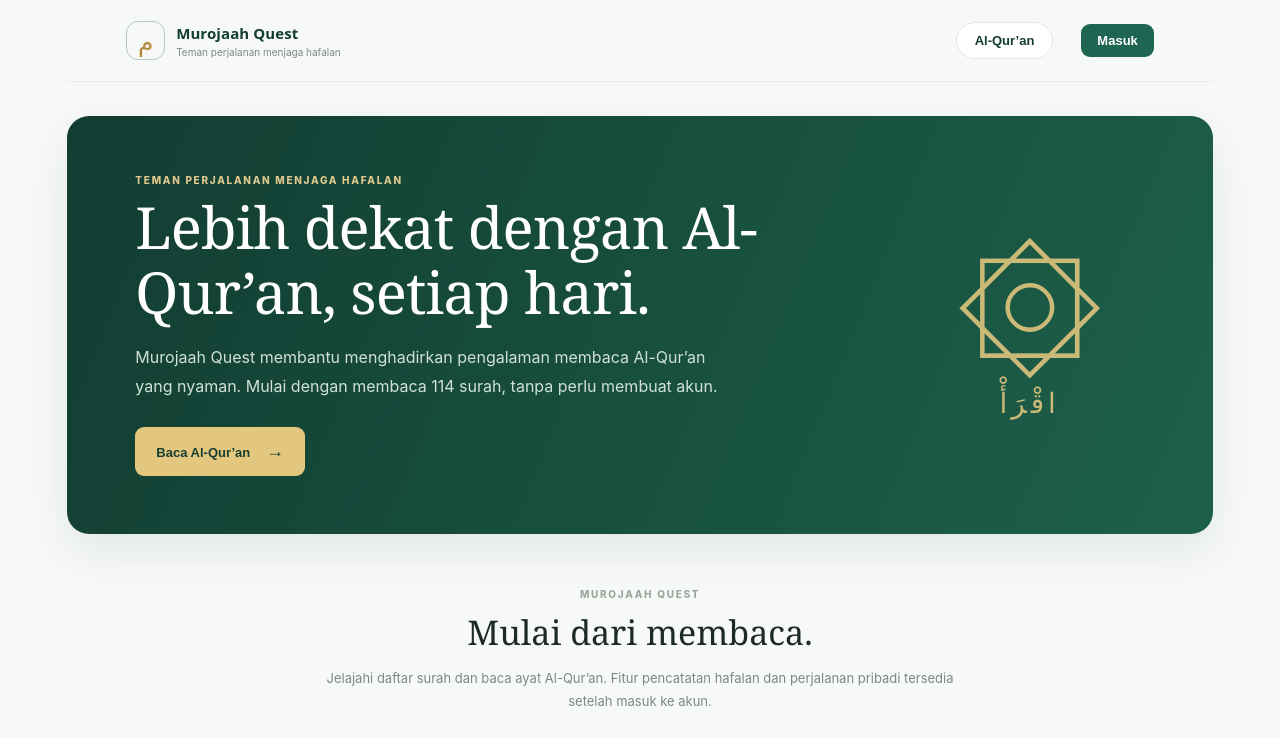
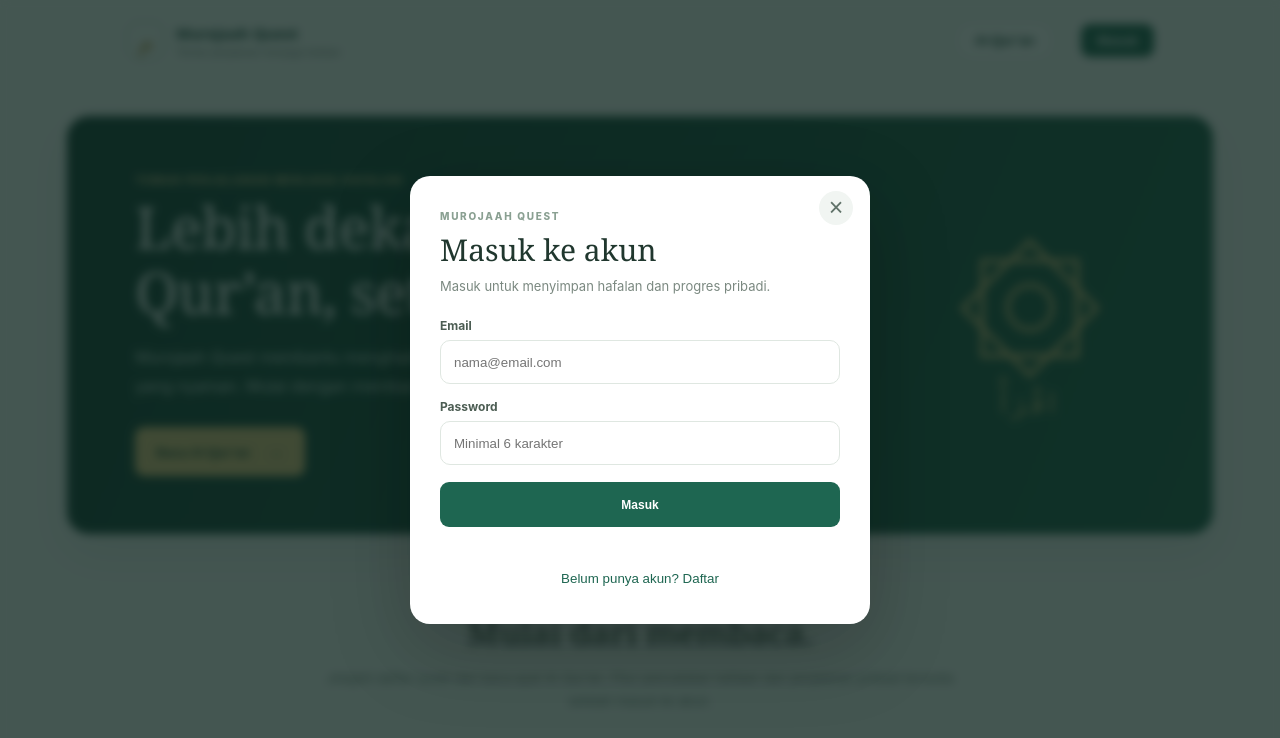
Before and after one commit to hanifinsight/quran, a plain HTML site: page index.html in a window 1280 px wide. Both pictures are taken after a click on the button "Masuk". Shown: the top 738 px of the page. Drawn offline with nearby package versions, Linux system fonts and the light colour scheme; no server answers.

Commit message:
Fix public landing page authentication modal styling

```diff
--- a/style.css
+++ b/style.css
@@ -57,3 +57,100 @@ body.guest-mode footer{margin-top:44px}
  body.guest-mode .landing-description{font-size:13px}
  body.guest-mode .landing-intro{margin-top:34px}
 }
+
+
+/* Modal autentikasi: lapisan dan tata letak yang jelas di desktop maupun mobile */
+.auth-overlay{
+  position:fixed;
+  inset:0;
+  z-index:1000;
+  display:grid;
+  place-items:center;
+  padding:22px;
+  background:rgba(12,35,29,.76);
+  backdrop-filter:blur(5px);
+  -webkit-backdrop-filter:blur(5px);
+}
+.auth-overlay[hidden]{display:none!important}
+.auth-card{
+  position:relative;
+  width:min(100%,460px);
+  max-height:min(90vh,760px);
+  overflow-y:auto;
+  padding:34px 30px 28px;
+  border-radius:20px;
+  background:#fff;
+  color:var(--ink);
+  box-shadow:0 24px 80px rgba(0,0,0,.24);
+}
+.auth-card .eyebrow{color:#8aa092;margin-bottom:10px}
+.auth-card h2{
+  margin:0 0 8px;
+  font:500 30px/1.2 Georgia,serif;
+  color:#20372e;
+}
+.auth-card>.muted{margin:0 0 22px;line-height:1.6}
+.auth-close{
+  position:absolute;
+  top:15px;
+  right:17px;
+  width:34px;
+  height:34px;
+  border:0;
+  border-radius:50%;
+  background:#f1f5f2;
+  color:#607269;
+  font-size:25px;
+  line-height:1;
+  cursor:pointer;
+}
+#authForm{display:grid;gap:15px}
+#authForm label{
+  display:grid;
+  gap:7px;
+  color:#4c5d53;
+  font-size:12px;
+  font-weight:700;
+}
+#authForm input{
+  width:100%;
+  min-height:44px;
+  padding:11px 13px;
+  border:1px solid #dfe7e1;
+  border-radius:10px;
+  background:#fff;
+  color:#23352c;
+  font:400 14px inherit;
+  outline:none;
+}
+#authForm input:focus{
+  border-color:#4b8b70;
+  box-shadow:0 0 0 3px rgba(56,125,91,.12);
+}
+.auth-submit{width:100%;min-height:45px;margin-top:2px}
+.auth-submit:disabled{opacity:.65;cursor:wait}
+.auth-message{
+  min-height:18px;
+  margin:12px 0 4px;
+  color:#9a4d37;
+  font-size:12px;
+  line-height:1.5;
+  overflow-wrap:anywhere;
+}
+.auth-switch,.auth-logout{
+  display:block;
+  width:100%;
+  padding:10px 6px;
+  border:0;
+  background:transparent;
+  color:var(--green2);
+  font:600 13px inherit;
+  cursor:pointer;
+}
+.auth-logout{color:#a13d34}
+.auth-switch:hover,.auth-logout:hover{text-decoration:underline}
+@media(max-width:520px){
+  .auth-overlay{padding:14px}
+  .auth-card{padding:30px 22px 22px;border-radius:17px}
+  .auth-card h2{font-size:27px}
+}
```
